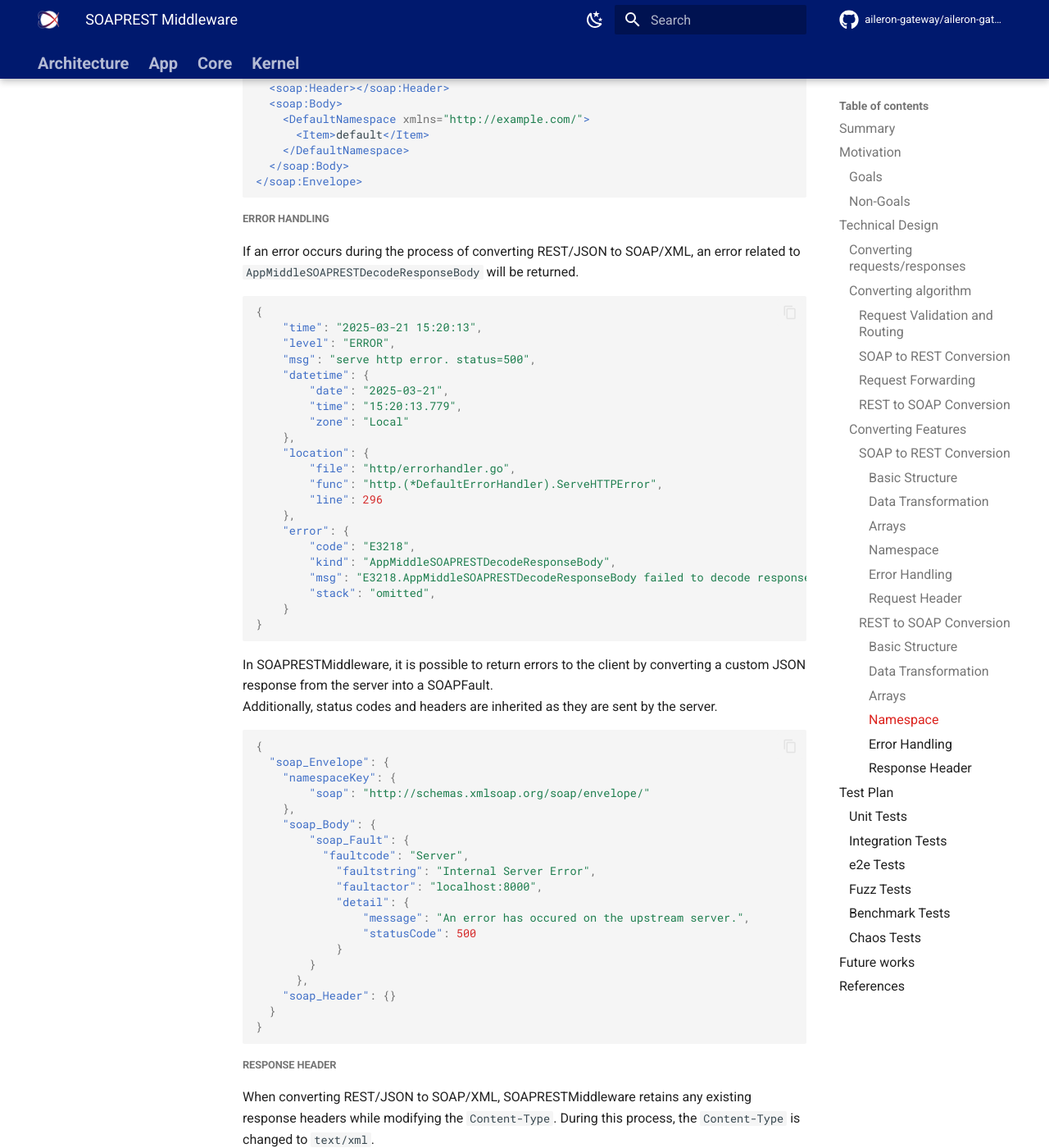
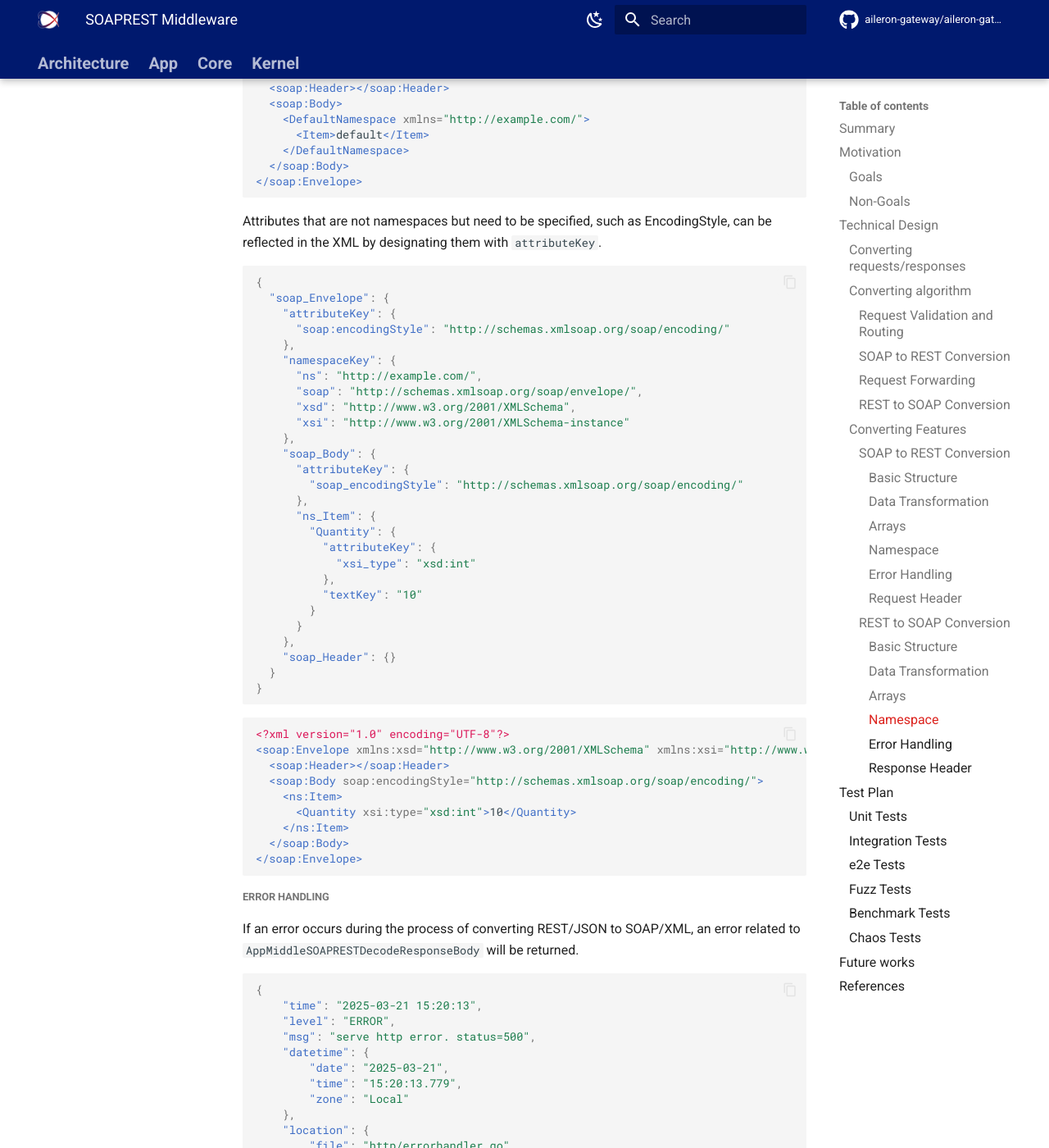
Before and after one commit to aileron-gateway/aileron-gateway, an MkDocs documentation site: the page built from docs/app/middleware/soaprest.md, in a window 1280 px wide and 1400 px high, scrolled down 25087 px. Shown: the whole window at 82% size. Built offline with MkDocs 1.6.1 and Material for MkDocs 9.7.7, drawn with Linux system fonts in a browser that asks for light colours; comment, search, counter and statistics services are not loaded.

Commit message:
added attributes explanation

````diff
--- a/docs/app/middleware/soaprest.md
+++ b/docs/app/middleware/soaprest.md
@@ -1230,6 +1230,50 @@ The use of default namespace declarations is also possible, in REST/SOAP convers
 </soap:Envelope>
 ```
 
+Attributes that are not namespaces but need to be specified, such as EncodingStyle, can be reflected in the XML by designating them with `attributeKey`.
+
+```json
+{
+  "soap_Envelope": {
+    "attributeKey": {
+      "soap:encodingStyle": "http://schemas.xmlsoap.org/soap/encoding/"
+    },
+    "namespaceKey": {
+      "ns": "http://example.com/",
+      "soap": "http://schemas.xmlsoap.org/soap/envelope/",
+      "xsd": "http://www.w3.org/2001/XMLSchema",
+      "xsi": "http://www.w3.org/2001/XMLSchema-instance"
+    },
+    "soap_Body": {
+      "attributeKey": {
+        "soap_encodingStyle": "http://schemas.xmlsoap.org/soap/encoding/"
+      },
+      "ns_Item": {
+        "Quantity": {
+          "attributeKey": {
+            "xsi_type": "xsd:int"
+          },
+          "textKey": "10"
+        }
+      }
+    },
+    "soap_Header": {}
+  }
+}
+```
+
+```xml
+<?xml version="1.0" encoding="UTF-8"?>
+<soap:Envelope xmlns:xsd="http://www.w3.org/2001/XMLSchema" xmlns:xsi="http://www.w3.org/2001/XMLSchema-instance" xmlns:ns="http://example.com/" xmlns:soap="http://schemas.xmlsoap.org/soap/envelope/" soap:encodingStyle="http://schemas.xmlsoap.org/soap/encoding/">
+  <soap:Header></soap:Header>
+  <soap:Body soap:encodingStyle="http://schemas.xmlsoap.org/soap/encoding/">
+    <ns:Item>
+      <Quantity xsi:type="xsd:int">10</Quantity>
+    </ns:Item>
+  </soap:Body>
+</soap:Envelope>
+```
+
 ##### Error Handling
 
 If an error occurs during the process of converting REST/JSON to SOAP/XML, an error related to `AppMiddleSOAPRESTDecodeResponseBody` will be returned.
````
